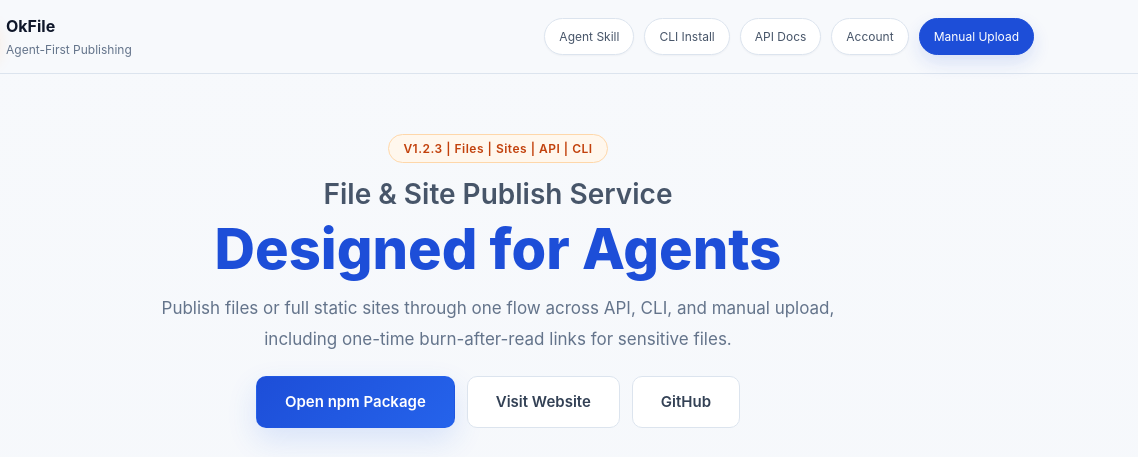
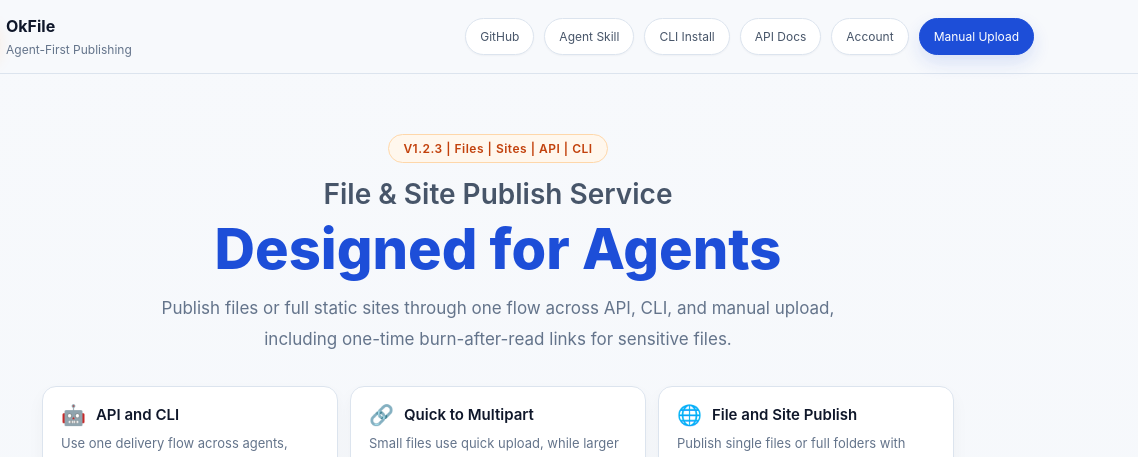
Before and after one commit to okfilecom/okfile, a website: page index.html in a window 1280 px wide. Shown: the top 457 px of the page, 142-1280 px from the left. Drawn offline with Linux system fonts and the light colour scheme.

Commit message:
Adjust homepage top actions layout

```diff
--- a/index.html
+++ b/index.html
@@ -110,6 +110,7 @@
       </span>
     </a>
     <div class="top-actions">
+      <a href="https://github.com/okfilecom/okfile" target="_blank" rel="noopener">GitHub</a>
       <a href="#agent-integration">Agent Skill</a>
       <a href="#cli-download">CLI Install</a>
       <a href="#api-doc">API Docs</a>
@@ -122,11 +123,6 @@
   <div class="badge">V1.2.3 | Files | Sites | API | CLI</div>
   <h1><span class="lead">File &amp; Site Publish Service</span><span class="main">Designed for Agents</span></h1>
   <p>Publish files or full static sites through one flow across API, CLI, and manual upload, including one-time burn-after-read links for sensitive files.</p>
-  <div class="actions">
-    <a class="btn-primary" href="https://www.npmjs.com/package/@okfilecom/okfile" target="_blank" rel="noopener">Open npm Package</a>
-    <a class="btn-outline" href="https://www.okfile.com" target="_blank" rel="noopener">Visit Website</a>
-    <a class="btn-outline" href="https://github.com/okfilecom/okfile" target="_blank" rel="noopener">GitHub</a>
-  </div>
 </div>
 <section id="features">
   <div class="features">
```
